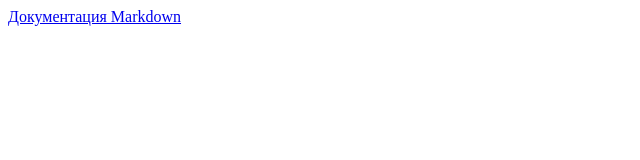
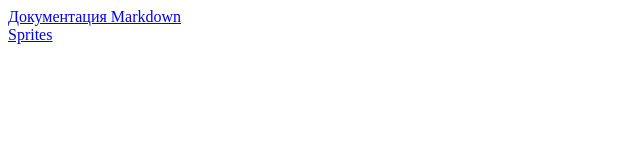
Before and after one commit to 1vanK/1vanK.github.io, a plain HTML site: page index.html in a window 1280 px wide. Shown: the full height of the page, 0-640 px from the left. Drawn offline with Linux system fonts and the light colour scheme.

Commit message:
Update index.html

```diff
--- a/index.html
+++ b/index.html
@@ -9,6 +9,7 @@
   <body>
 
     <a href="Markdown/index.html">Документация Markdown</a><br>
+    <a href="sprites.html">Sprites</a><br>
 
   </body>
 </html>
```
